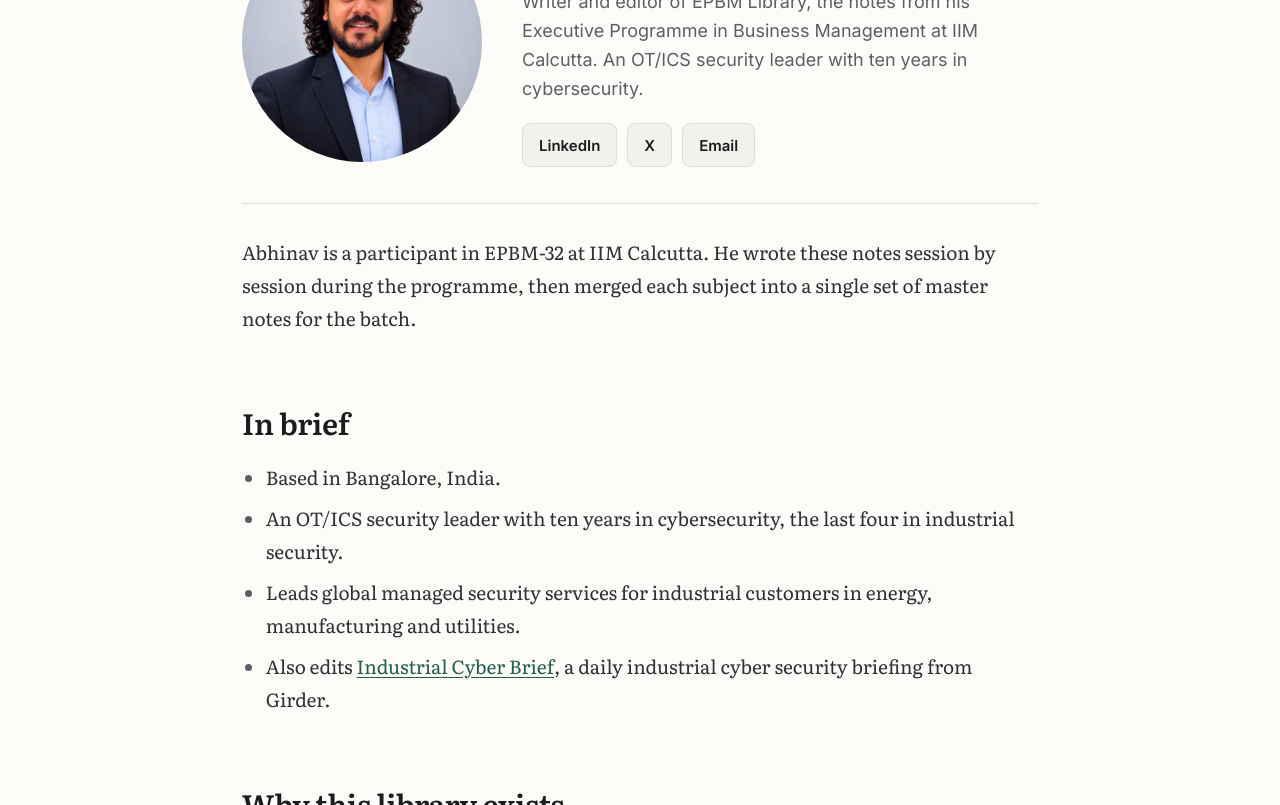
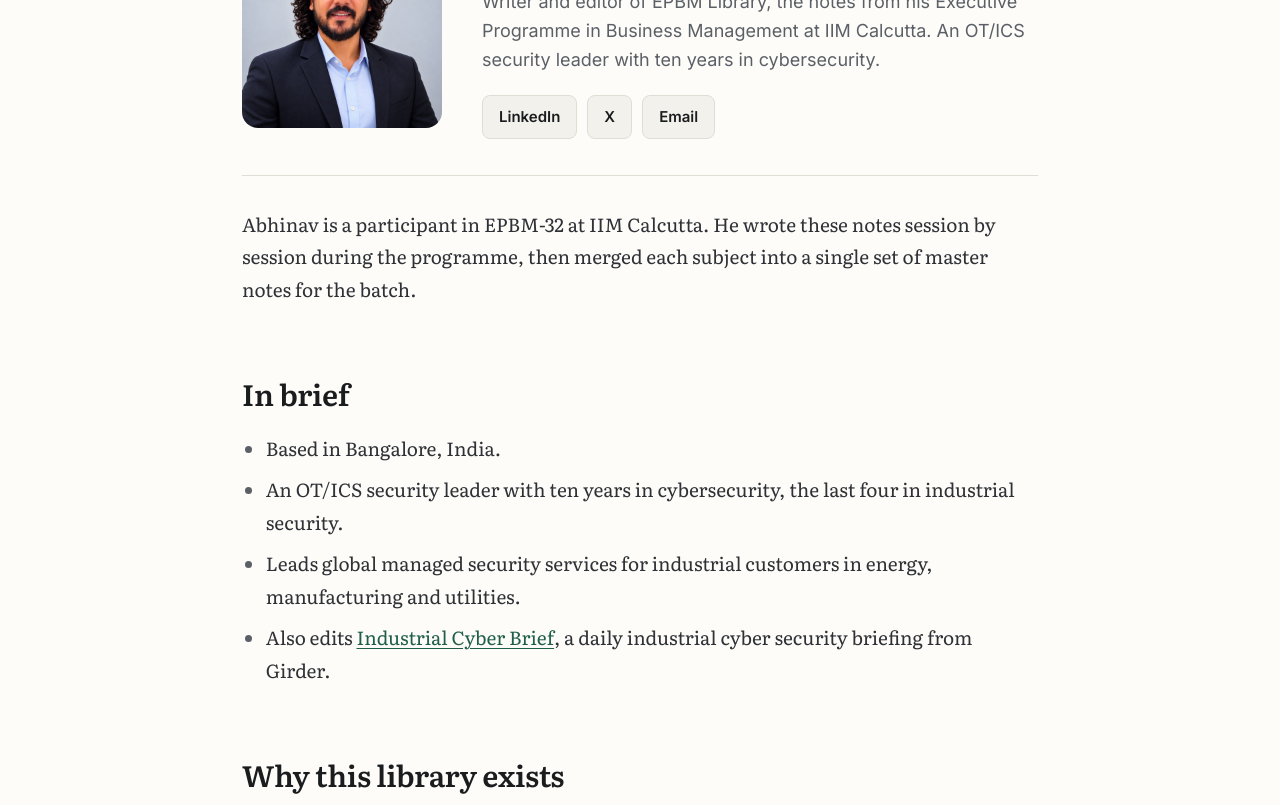
Before and after one commit to ransomjack/epbm-library, an Astro site: page /editor in a window 1280 px wide. Shown: the part 237-1042 px from the top of the page. Built offline with nearby package versions, Linux system fonts and the light colour scheme; Astro itself is replaced by a stand-in of ours.

Commit message:
Editor page: show the whole photo as a rounded square
Co-Authored-By: Claude Fable 5.2 <noreply@anthropic.com>
Claude-Session: https://claude.ai/code/session_017JuXvov8UCvXhGxobxLeiG

```diff
--- a/src/pages/editor.astro
+++ b/src/pages/editor.astro
@@ -5,7 +5,7 @@ import Base from '../layouts/Base.astro';
 <main class="wrap ed">
   <div class="kicker">Editor</div>
   <header class="profile">
-    <img src="/img/editor.jpg" alt="Abhinav Roy" width="240" height="240">
+    <img src="/img/editor.jpg?v=3" alt="Abhinav Roy" width="200" height="200">
     <div>
       <h1>Abhinav Roy</h1>
       <p class="lede">Writer and editor of EPBM Library, the notes from his Executive Programme in Business Management at IIM Calcutta. An OT/ICS security leader with ten years in cybersecurity.</p>
@@ -52,12 +52,12 @@ import Base from '../layouts/Base.astro';
 .ed{max-width:860px;padding-top:48px}
 .kicker{font:600 15px var(--sans);color:var(--accent);margin-bottom:18px}
 .profile{display:flex;align-items:center;gap:40px;padding-bottom:36px;border-bottom:1px solid var(--line);margin-bottom:32px}
-.profile img{flex:none;width:240px;height:240px;border-radius:50%;object-fit:cover;background:var(--surface)}
+.profile img{flex:none;width:200px;height:200px;border-radius:16px;object-fit:contain;background:var(--surface)}
 h1{margin:0;font-weight:500;font-size:clamp(36px,5vw,52px);line-height:1.1}
 .lede{margin:14px 0 0;font:18px/1.6 var(--sans);color:var(--muted)}
 .links{display:flex;flex-wrap:wrap;gap:10px;margin:20px 0 0}
 .btn{font:600 15px var(--sans);color:var(--ink);text-decoration:none;padding:10px 16px;border:1px solid var(--line);border-radius:8px;background:var(--surface)}
 .btn:hover{border-color:var(--accent);color:var(--accent)}
-@media (max-width:640px){.profile{flex-direction:column;align-items:flex-start;gap:24px}.profile img{width:200px;height:200px}}
+@media (max-width:640px){.profile{flex-direction:column;align-items:flex-start;gap:24px}.profile img{width:180px;height:180px}}
 </style>
 </Base>
```
